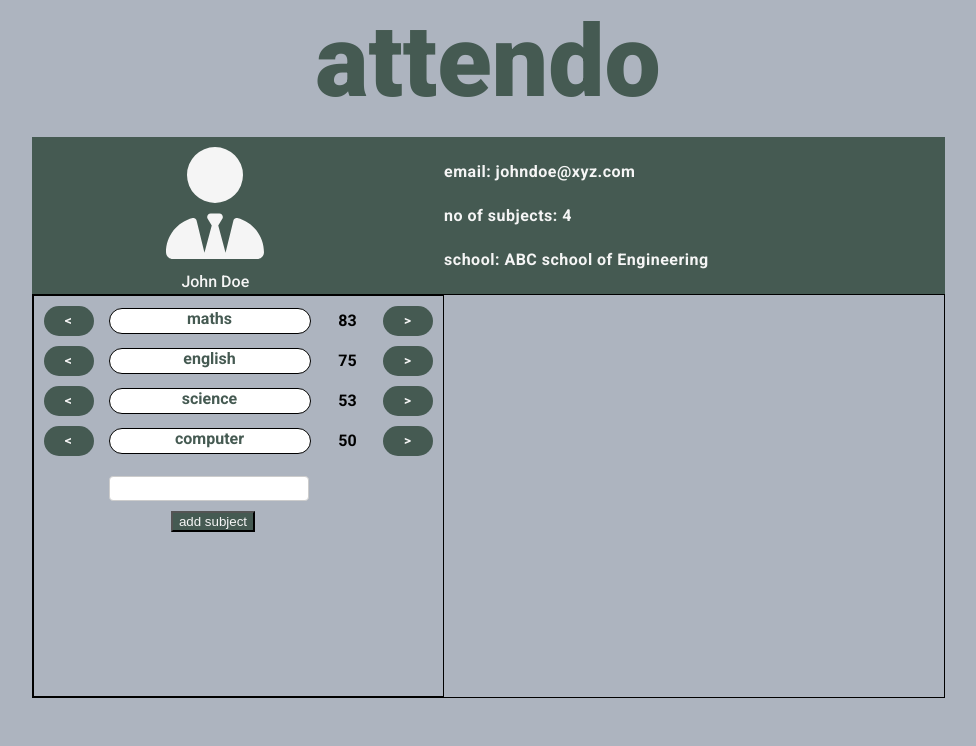
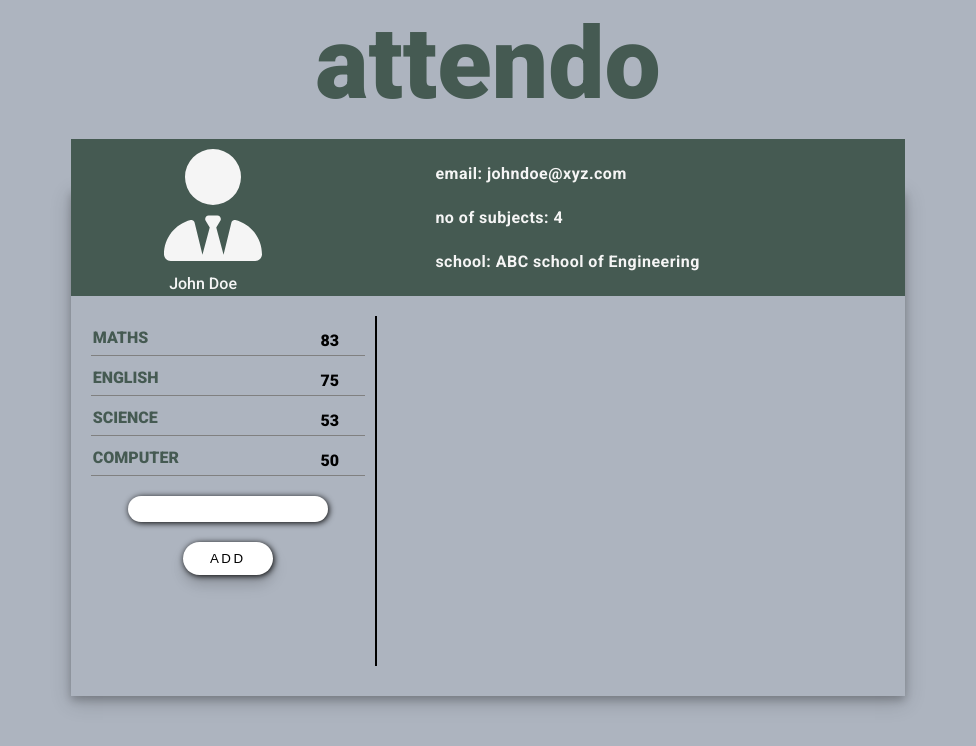
Before and after one commit to ankitsmt211/attendo, a React (Vite) app in the folder frontend/attendance-manager/: page / in a window 1280 px wide. Shown: the top 746 px of the page, without its empty margins (152-1128 px from the left). Built offline with nearby package versions, Linux system fonts and the light colour scheme.

Commit message:
minor fixes and changes

```diff
--- a/frontend/attendance-manager/src/Components/Dashboard/Dashboard.css
+++ b/frontend/attendance-manager/src/Components/Dashboard/Dashboard.css
@@ -5,7 +5,12 @@
 
 .subjects-container{
     display: flex;
-    border: 1px solid black;
+    /* border: 1px solid black; */
+    height: 400px;
+}
+
+.dashboard-user{
+    box-shadow: 0 4px 8px 0 rgba(0, 0, 0, 0.2), 0 6px 20px 0 rgba(0, 0, 0, 0.19);
 }
 
 .application-name{
--- a/frontend/attendance-manager/src/Components/Dashboard/Dashboard.jsx
+++ b/frontend/attendance-manager/src/Components/Dashboard/Dashboard.jsx
@@ -19,6 +19,7 @@ export default function Dashboard(){
     return <>
     <div className="base-container">
         <h1 className="application-name">{'attendo'}</h1>
+        <div className="dashboard-user">
             <div className="">
                 <UserCard/>
             </div>
@@ -27,5 +28,6 @@ export default function Dashboard(){
                 <SubjectInfo currentSubject={currentSubject} subjectList={subjects}/>
             </div>
         </div>
+    </div>
     </>
 }
--- a/frontend/attendance-manager/src/Components/SubjectInfo/SubjectInfo.css
+++ b/frontend/attendance-manager/src/Components/SubjectInfo/SubjectInfo.css
@@ -1,7 +1,107 @@
 .subject-info{
     width: 500px;
-    text-align: center;
+    /* text-align: center; */
     margin: auto;
     font-family: 'Roboto', sans-serif;
     font-weight: 400;
+    /* margin-left: 200px; */
 }
+
+.subject-field{
+    font-family: 'Roboto', sans-serif;
+    font-weight: 600;
+    padding: 10px;
+    font-size: 30px;
+    /* width: 300px; */
+    text-align: left;
+}
+
+.attendance-buttons-container{
+    display: flex;
+    justify-content: space-between;
+    padding: 15px;
+    filter: drop-shadow(black 1px 1px 3px);
+}
+
+.absent-button,.present-button{
+    height: 45px;
+    width: 90px;
+    border-radius: 40px;
+    font-size: 15px;
+    font-family: 'Roboto', sans-serif;
+    border: 0px;
+}
+
+.absent-button{
+    width: 100px;
+    height: 33px;
+    text-transform: uppercase;
+    letter-spacing: 2.5px;
+    font-weight: 500;
+    color: #000;
+    background-color: #fff;
+    border: none;
+    border-radius: 45px;
+    box-shadow: 0px 8px 15px rgba(0, 0, 0, 0.1);
+    transition: all 0.3s ease 0s;
+    cursor: pointer;
+    outline: none;
+}
+
+.present-button{
+    width: 100px;
+    height: 33px;
+    text-transform: uppercase;
+    letter-spacing: 2.5px;
+    font-weight: 500;
+    color: #000;
+    background-color: #fff;
+    /* background-color: #4B7780; */
+    border: none;
+    border-radius: 45px;
+    box-shadow: 0px 8px 15px rgba(0, 0, 0, 0.1);
+    transition: all 0.3s ease 0s;
+    cursor: pointer;
+    outline: none;
+}
+
+.absent-button:hover{
+    width: 105px;
+    height: 37px;
+    text-transform: uppercase;
+    letter-spacing: 2.5px;
+    font-weight: 500;
+    color: #000;
+    background-color: #fff;
+    border: none;
+    border-radius: 45px;
+    box-shadow: 0px 8px 15px rgba(0, 0, 0, 0.1);
+    transition: all 0.3s ease 0s;
+    cursor: pointer;
+    outline: none;
+}
+
+.present-button:hover{
+    width: 105px;
+    height: 37px;
+    text-transform: uppercase;
+    letter-spacing: 2.5px;
+    font-weight: 500;
+    color: #000;
+    background-color: #fff;
+    border: none;
+    border-radius: 45px;
+    box-shadow: 0px 8px 15px rgba(0, 0, 0, 0.1);
+    transition: all 0.3s ease 0s;
+    cursor: pointer;
+    outline: none;
+}
+
+
+
+.current-subject-container{
+    display: flex;
+    flex-direction: column;
+    justify-content: center;
+    align-items: center;
+}
--- a/frontend/attendance-manager/src/Components/SubjectInfo/SubjectInfo.jsx
+++ b/frontend/attendance-manager/src/Components/SubjectInfo/SubjectInfo.jsx
@@ -1,3 +1,6 @@
+import { FontAwesomeIcon } from '@fortawesome/react-fontawesome'
+import { faTrash } from '@fortawesome/free-solid-svg-icons'
+import { useEffect,useState } from 'react'
 import '../SubjectInfo/SubjectInfo.css'
 export default function SubjectInfo({currentSubject,subjectList}){
     return <>
@@ -5,10 +8,40 @@ export default function SubjectInfo({currentSubject,subjectList}){
         <div className="subject-info">
              {subjectList.map(sub=>{
             if(sub.name==currentSubject){
-                return JSON.stringify(sub)
+                return <ActiveSubject currentSubject={currentSubject} subjectList={subjectList}/>
             }
         })}
         </div>
     }
     </>
 }
+
+function ActiveSubject({currentSubject,subjectList}){
+    const [currentSubjectObj, setCurrentSubjectObj] = useState(subjectList[0]);
+
+    useEffect(()=>{
+        const currentSubjectIndex = subjectList.findIndex(sub => sub.name === currentSubject)
+        setCurrentSubjectObj(subjectList[currentSubjectIndex])
+    },[currentSubject,subjectList])
+
+
+        const currentSubjectArr = Object.entries(currentSubjectObj)
+        return (
+            <>
+            <div className='current-subject-container'>
+                {
+                    currentSubjectArr.map(([key, value])=>{
+                        return <div className='subject-field'>{`${key}: ${value}`}</div>
+                    })
+                }
+            </div>
+
+            <div className='attendance-buttons-container'>
+                <button className='absent-button'>Absent</button>
+                <FontAwesomeIcon icon={faTrash}  size='2x' color='#455A52'/>
+                <button className='present-button'>Present</button>
+            </div>
+            </>
+        );
+
+}
--- a/frontend/attendance-manager/src/Components/SubjectsCard/SubjectsCard.css
+++ b/frontend/attendance-manager/src/Components/SubjectsCard/SubjectsCard.css
@@ -80,12 +80,27 @@
 } */
 
 .subject-list {
-    border: 1px solid black;
+    margin: 10px;
+    margin-top: 20px;
+    /* border: 1px solid black; */
     font-family: 'Roboto', sans-serif;
-    font-weight: 600;
+    font-weight: 800;
 
     overflow-y: scroll;
-    height: 400px;
+    height: 350px;
+    /* background-color: #99B0A7; */
+    /* background-color: #768C83; */
+    border-right: 2px solid black;
+
+}
+
+.subject-with-attendance{
+    display: flex;
+    justify-content: space-between;
+    border-bottom: 1px solid grey;
+    align-items: center;
+    text-transform: uppercase;
+    flex-wrap: wrap;
 }
 
 .subject-list::-webkit-scrollbar{
@@ -100,19 +115,24 @@
 
 .subject-block {
     display: flex;
-    height: 30px;
+    /* min-height: 25px; */
     margin: 10px;
+    justify-content: center;
 }
 
 .subject-name {
+
+    color: #455A52;
+    text-align: left;
+    margin: 2px;
+    min-height: 25px;
     width: 200px;
-    color: #455A52;
-    text-align: center;
-    margin: 2px;
-    margin-left: 15px;
-    border: 1px solid black;
-    border-radius: 25px;
-    background-color: white;
+    /* margin-left: 15px; */
+    /* border: 1px solid black; */
+    /* border-radius: 25px; */
+    /* background-color: white; */
+
+    /* border-top: 1px solid grey; */
 }
 
 .subject-attendance-percent {
@@ -135,15 +155,51 @@
 
 .new-subject-input {
     margin: 10px;
-    margin-left: -48px;
-    height: 25px;
+    height: 26px;
     width: 200px;
+    border-radius: 40px;
+    border: 0;
+    filter: drop-shadow(black 1px 1px 3px);
 }
 
 .add-subject-button{
-    margin-left:-50px ;
-    background-color: #455A52;
-    color: #f5f5f5;
+    margin-top: 10px;
+    /* background-color: #455A52;
+    color: #f5f5f5; */
+    width: 90px;
+    height: 33px;
+    text-transform: uppercase;
+    letter-spacing: 2.5px;
+    font-weight: 500;
+    color: #000;
+    background-color: #fff;
+    border: none;
+    border-radius: 45px;
+    box-shadow: 0px 8px 15px rgba(0, 0, 0, 0.1);
+    transition: all 0.3s ease 0s;
+    cursor: pointer;
+    outline: none;
+    filter: drop-shadow(black 1px 1px 3px);
+}
+
+.add-subject-button:hover{
+    margin-top: 10px;
+    /* background-color: #455A52;
+    color: #f5f5f5; */
+    width: 93px;
+    height: 35px;
+    text-transform: uppercase;
+    letter-spacing: 2.5px;
+    font-weight: 500;
+    color: #000;
+    background-color: #fff;
+    border: none;
+    border-radius: 45px;
+    box-shadow: 0px 8px 15px rgba(0, 0, 0, 0.1);
+    transition: all 0.3s ease 0s;
+    cursor: pointer;
+    outline: none;
+    filter: drop-shadow(black 1px 1px 3px);
 }
 
 .increment-attendance-button,
@@ -155,6 +211,7 @@
     background-color: #455A52;
     color: #f5f5f5;
     /* padding: 10px; */
+    display: none;
 }
 
 .increment-attendance-button {
--- a/frontend/attendance-manager/src/Components/SubjectsCard/SubjectsCard.jsx
+++ b/frontend/attendance-manager/src/Components/SubjectsCard/SubjectsCard.jsx
@@ -23,7 +23,7 @@ export default function SubjectsCard({setCurrentSubject,subjectList,setSubjects}
         }
         <div className='new-subject-container'>
             <input type='text' ref={addSubjectRef} className='new-subject-input'/>
-            <button className='add-subject-button' onClick={handleAddSubject}>add subject</button>
+            <button className='add-subject-button' onClick={handleAddSubject}>add</button>
         </div>
     </div>
     </>
@@ -31,7 +31,8 @@ export default function SubjectsCard({setCurrentSubject,subjectList,setSubjects}
 
 function Subject({subjectDetails,setCurrentSubject,setSubjects,subjectList}){
     const handleCurrentSubject = (e)=>{
-        setCurrentSubject(e.target.innerText)
+        console.log(e.target.innerText.toLowerCase())
+        setCurrentSubject(e.target.innerText.toLowerCase())
     }
 
     const handleIncrement = ()=>{
@@ -71,8 +72,10 @@ function Subject({subjectDetails,setCurrentSubject,setSubjects,subjectList}){
     return<>
       <div className='subject-block'>
          <button type='button' className='decrement-attendance-button' onClick={handleDecrement}>{'<'}</button>
-         <div className='subject-name' onClick={e=>handleCurrentSubject(e)}>{subjectDetails.name}</div>
-         <div className='subject-attendance-percent'>{Math.floor((subjectDetails.attendedClasses/subjectDetails.totalClasses)*100)}</div>
+         <div className='subject-with-attendance'>
+            <div className='subject-name' onClick={e=>handleCurrentSubject(e)}>{subjectDetails.name}</div>
+            <div className='subject-attendance-percent'>{Math.floor((subjectDetails.attendedClasses/subjectDetails.totalClasses)*100)}</div>
+         </div>
          <button type='button' className='increment-attendance-button' onClick={handleIncrement}>{'>'}</button>
     </div>
     </>
--- a/frontend/attendance-manager/src/Components/UserCard/UserCard.css
+++ b/frontend/attendance-manager/src/Components/UserCard/UserCard.css
@@ -4,18 +4,20 @@
     background-color: #455A52;
     color: #f5f5f5;
     margin-top: -50px;
+
 }
 
 .user-avatar-with-name{
     /* border: 1px solid black; */
     width: 470px;
-    margin-left: 55px;
+    /* margin-left: 55px; */
 }
 
 .user-avatar{
     padding: 10px;
     display: flex;
     justify-content: center;
+    width: 100%;
 }
 
 .user-name{
```
Lines whose indentation alone changed are shown as unchanged.
